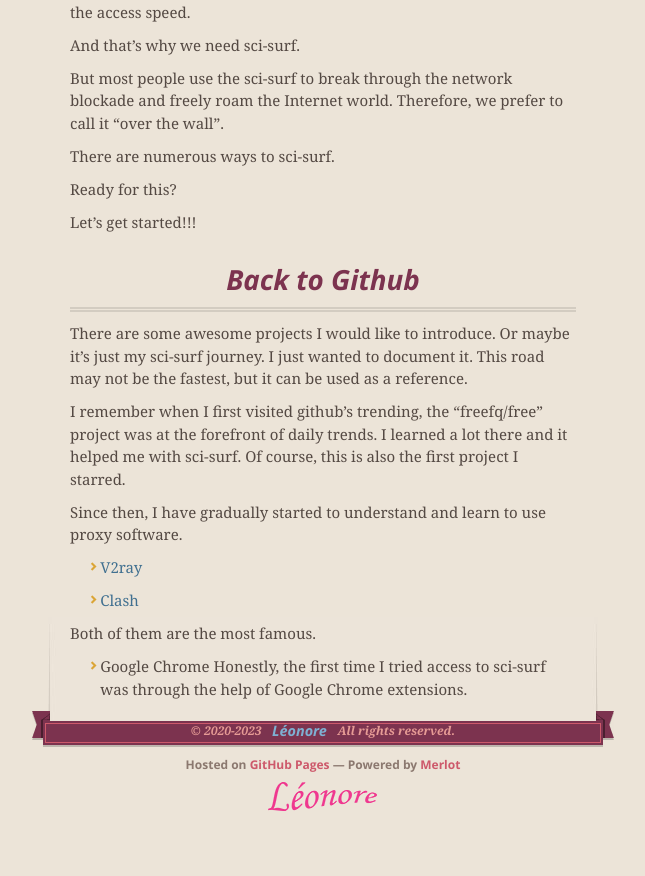
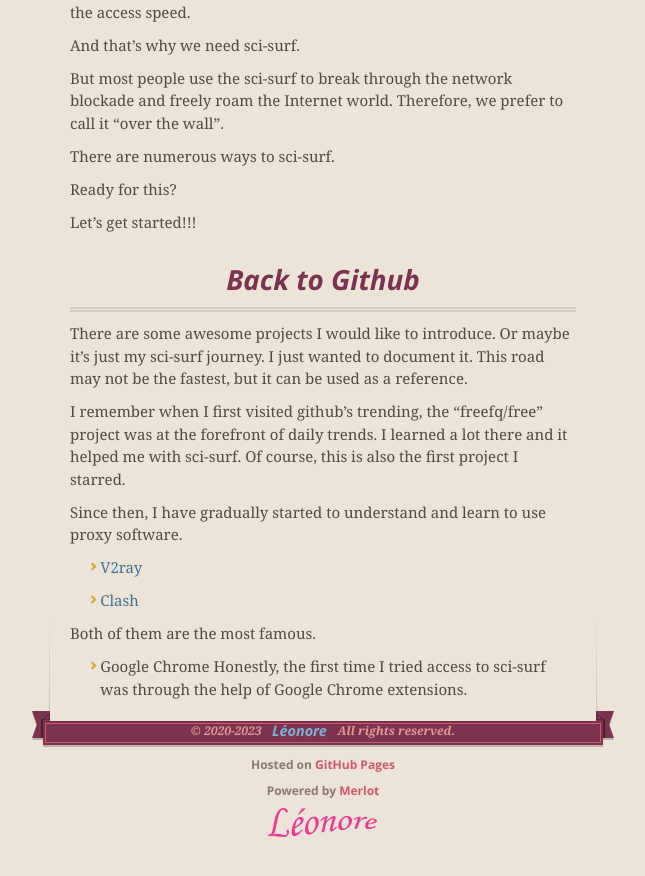
Before and after one commit to LeonoreShaw/xalpha, a Jekyll site: the page built from index.md, in a window 1280 px wide and 900 px high, scrolled down 1179 px. Shown: the top 876 px of the window, without its empty margins (317-962 px from the left). Built offline with Jekyll 4.4.1, drawn with Linux system fonts in a browser that asks for light colours; our own code applies the rules of GitHub Pages for plain Markdown files.

Commit message:
改脚注

```diff
--- a/_layouts/default.html
+++ b/_layouts/default.html
@@ -76,7 +76,8 @@
           <span class="left-tail"></span>
           <span class="right-tail"></span>
         </span>
-        <p>Hosted on <a href="https://pages.github.com/" target="_blank" rel="noopener noreferrer">GitHub Pages</a> &mdash; Powered by <a href="https://github.com/pages-themes/merlot" target="_blank" rel="noopener noreferrer">Merlot</a></p>
+        <p>Hosted on <a href="https://pages.github.com/" target="_blank" rel="noopener noreferrer">GitHub Pages</a></p>
+        <p>Powered by <a href="https://github.com/pages-themes/merlot" target="_blank" rel="noopener noreferrer">Merlot</a></p>
         <span class="octocat"></span>
       </footer>
 
```
